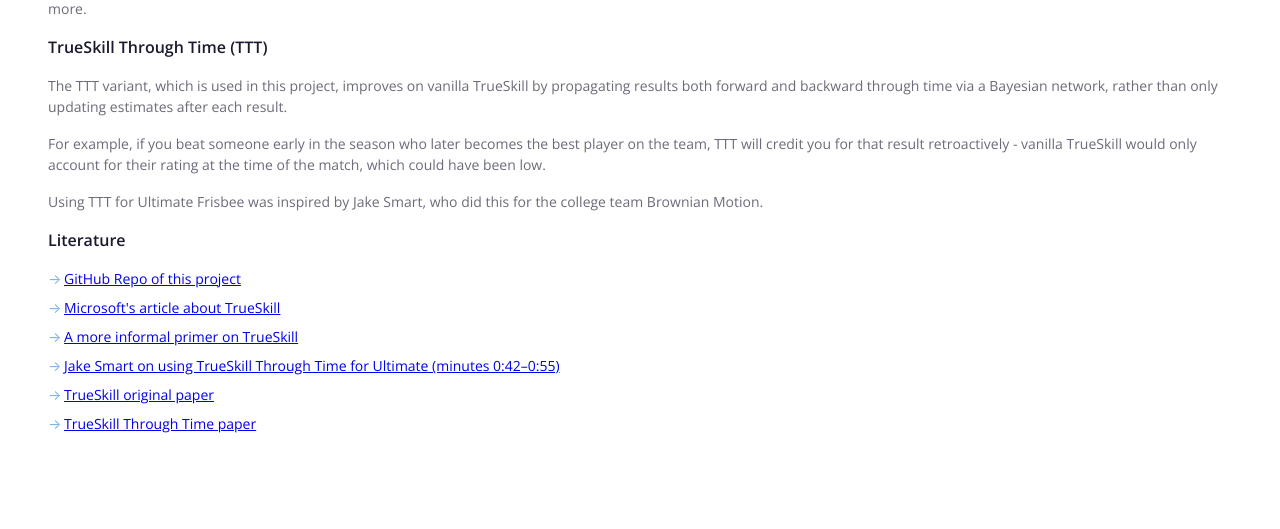
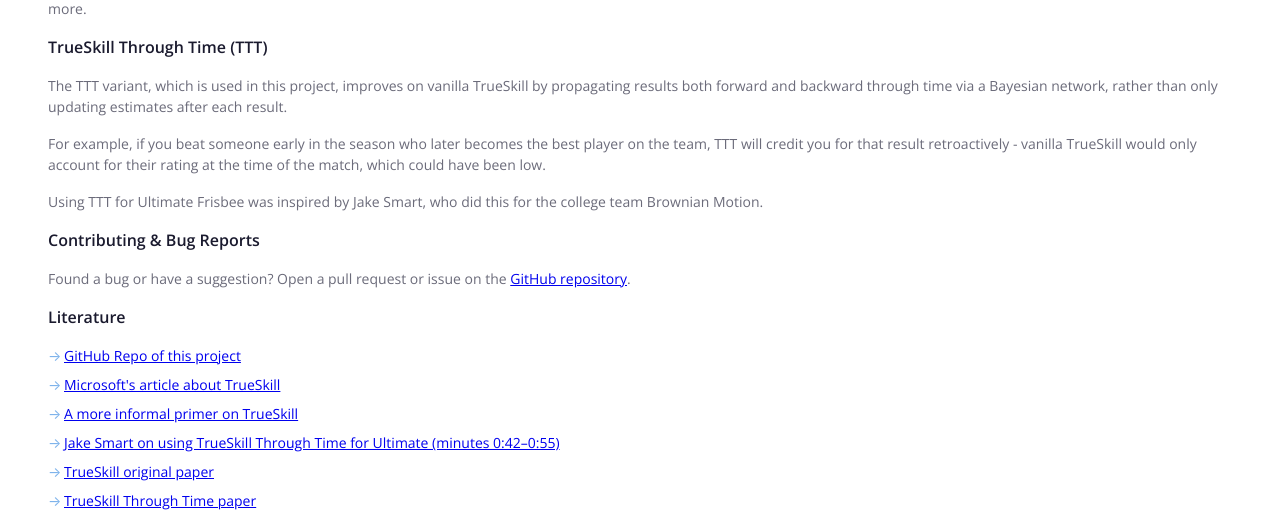
Before and after one commit to fkmjec/prague-lions-ranking, a FastAPI app: template src/prague_lions_ranking/templates/about.html in a window 1280 px wide. Shown: the part 446-975 px from the top of the page. Before the commit the page ends 879 px from the top, so only its background shows below. Run offline with FastAPI, Linux system fonts and the light colour scheme; the template is opened without the code that fills it, so the values that code supplies are empty.

Commit message:
bug reporting

```diff
--- a/src/prague_lions_ranking/templates/about.html
+++ b/src/prague_lions_ranking/templates/about.html
@@ -55,6 +55,13 @@
             Motion.
         </p>
 
+        <h2>Contributing &amp; Bug Reports</h2>
+        <p>
+            Found a bug or have a suggestion? Open a pull request or issue on the
+            <a href="https://github.com/fkmjec/prague-lions-ranking" target="_blank" rel="noopener">GitHub
+                repository</a>.
+        </p>
+
         <h2>Literature</h2>
         <ul class="about-literature">
             <li>
```
